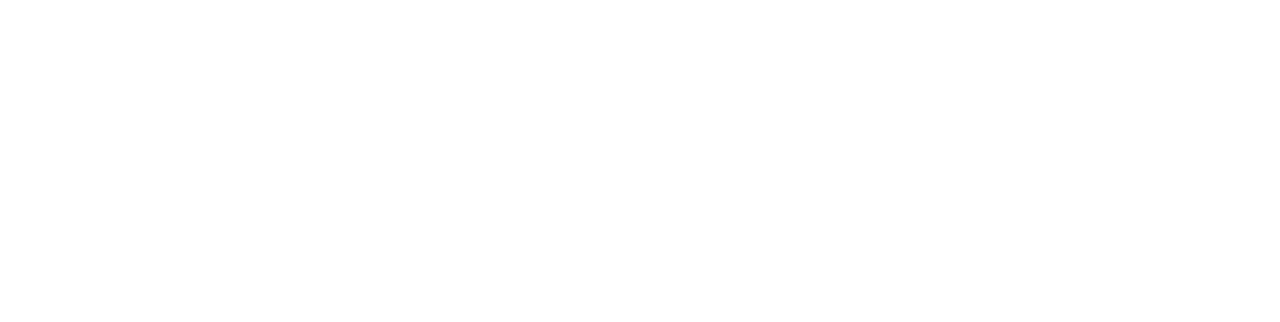
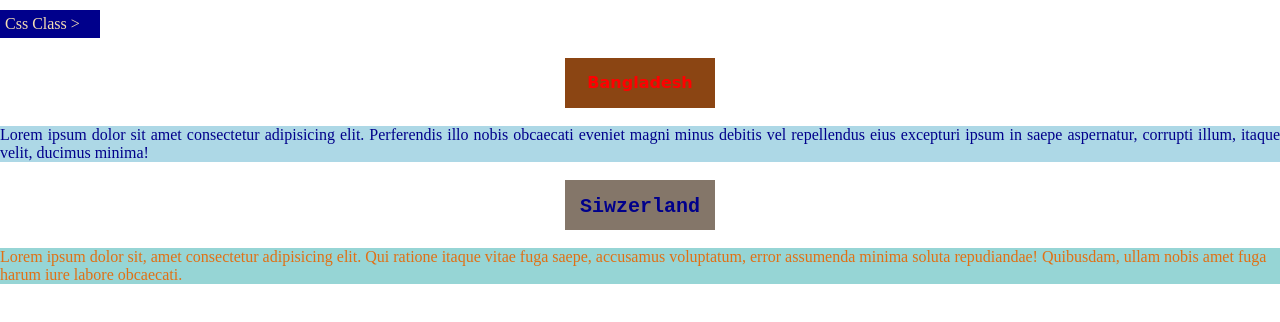
Before and after one commit to mubashircr7/Learining-CSS3, a plain HTML site: page Class-04/cls4.html in a window 1280 px wide. Drawn offline with Linux system fonts and the light colour scheme.

Commit message:
id  & class

```diff
--- a/Class-04/cls4.css
+++ b/Class-04/cls4.css
@@ -0,0 +1,65 @@
+*{
+    margin: 0;
+    padding: 0;
+    box-sizing: border-box;
+}
+.title{
+    background-color: darkblue;
+    width: 100px;
+    padding: 5px;
+    color: wheat;
+    margin-top: 10px;
+}
+.hi{
+
+    color: red;
+    background-color: saddlebrown;
+    text-align: center;
+    padding: 15px;
+    height: 50px;
+    font-weight: bold;
+    font-family: cursive;
+    width: 150px;
+    margin: auto;
+    margin-top: 20px;
+
+    transition: width 2s;
+}
+.hello{
+    color: darkblue;
+    text-align: justify;
+    background-color: lightblue;
+}
+#hey{
+    background-color: rgb(132, 118, 105);
+    color: darkblue;
+    height: 50px;
+    padding: 15px;
+    width: 150px;
+    font-weight: bold;
+    margin: 0 auto;
+    text-align: center;
+    font-family: monospace;
+    font-size: 20px;
+
+    transition: width 2s;
+}
+
+#how{
+    background-color: rgb(150, 213, 213);
+    color: rgb(225, 112, 20);
+}
+
+
+
+
+.hi:hover{
+    width: 180px;
+    background-color: thistle;
+    border-radius: 5px;
+}
+#hey:hover{
+    width: 180px;
+    background-color: thistle;
+    border-radius: 5px;
+}
--- a/Class-04/cls4.html
+++ b/Class-04/cls4.html
@@ -7,10 +7,15 @@
     <meta name="description" content="class-id-selector">
     <meta name="keywords" content="class-id-selector">
     <meta name="author" content="md mubashirul islam">
-    <title>Class-4 Class id selector</title>
+    <title>Class-4 CSS3 Class & id</title>
     <link rel="stylesheet" href="cls4.css">
 </head>
 <body>
-
+    <div class="title">Css Class ></div>
+    <div class="hi">Bangladesh</div><br>
+    <p class="hello"> Lorem ipsum dolor sit amet consectetur adipisicing elit. Perferendis illo nobis obcaecati eveniet magni minus debitis vel repellendus eius excepturi ipsum in saepe aspernatur, corrupti illum, itaque velit, ducimus minima!</p>
+    <br>
+   <div id="hey"> Siwzerland </div> <br>
+   <p id="how">Lorem ipsum dolor sit, amet consectetur adipisicing elit. Qui ratione itaque vitae fuga saepe, accusamus voluptatum, error assumenda minima soluta repudiandae! Quibusdam, ullam nobis amet fuga harum iure labore obcaecati.</p>
 </body>
 </html>
```
